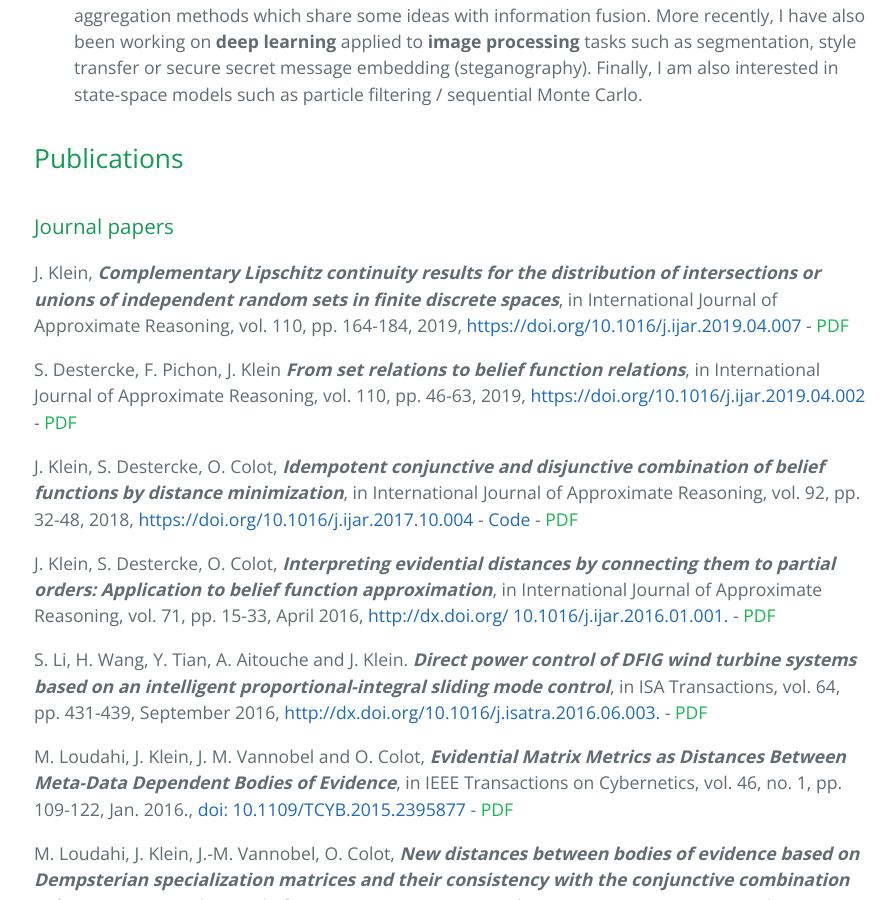
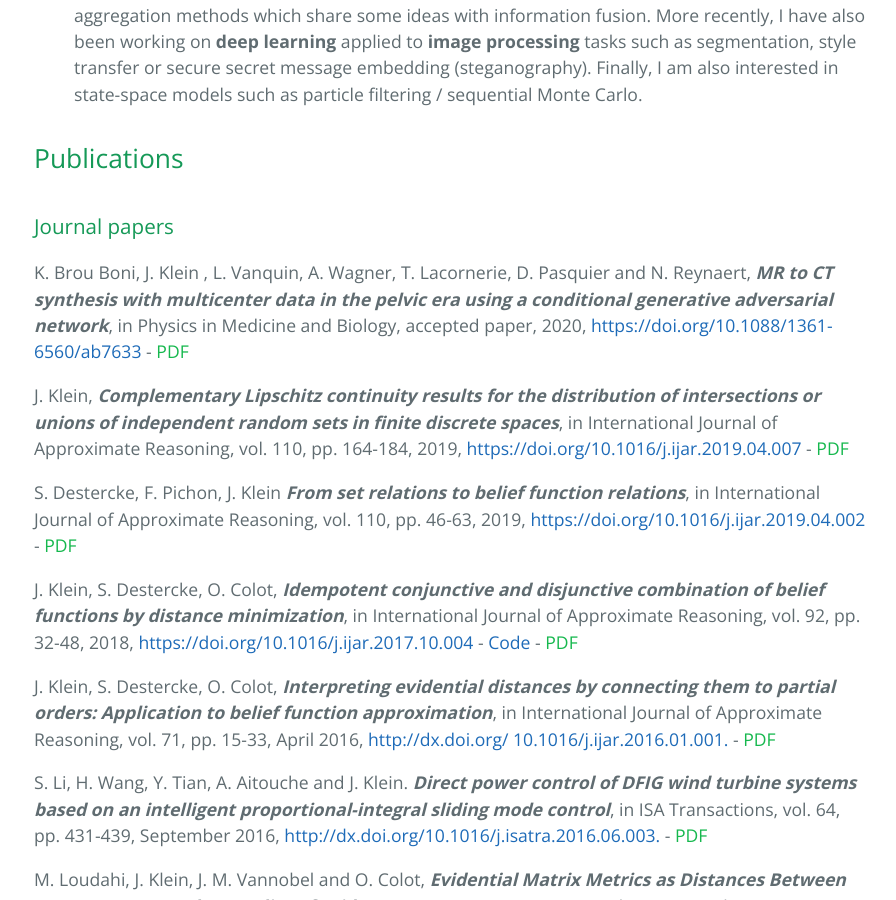
Before and after one commit to john-klein/john-klein.github.io, a Jekyll site: the page built from index.md, in a window 1280 px wide and 900 px high, scrolled down 1582 px. Shown: the whole window, without its empty margins (190-1086 px from the left). Built offline with Jekyll 4.4.1, drawn with Linux system fonts in a browser that asks for light colours; our own code applies the rules of GitHub Pages for plain Markdown files.

Commit message:
nouveau papier

```diff
--- a/index.md
+++ b/index.md
@@ -101,6 +101,10 @@ Detailed position description: <a href="https://john-klein.github.io/assets/file
 ## [](#header-2)Publications
 
 ### Journal papers
+
+K. Brou Boni, J. Klein , L. Vanquin, A. Wagner, T. Lacornerie, D. Pasquier and N. Reynaert, ***MR to CT synthesis with multicenter data in the pelvic era using a conditional generative adversarial network***, in Physics in Medicine and Biology, accepted paper, 2020,
+[https://doi.org/10.1088/1361-6560/ab7633](https://doi.org/10.1088/1361-6560/ab7633) -
+<a href="https://john-klein.github.io/assets/files/journal_papers/journal11.pdf" style="color: rgb(22,184,78)">PDF</a>
 
 J. Klein, ***Complementary Lipschitz continuity results for the distribution of intersections or unions of independent random sets in finite discrete spaces***, in International Journal of Approximate Reasoning, vol. 110, pp. 164-184, 2019, [https://doi.org/10.1016/j.ijar.2019.04.007](https://doi.org/10.1016/j.ijar.2019.04.007) -
 <a href="https://arxiv.org/pdf/1810.10859.pdf" style="color: rgb(22,184,78)">PDF</a>
```
Also changed, not shown: 2 other files.
